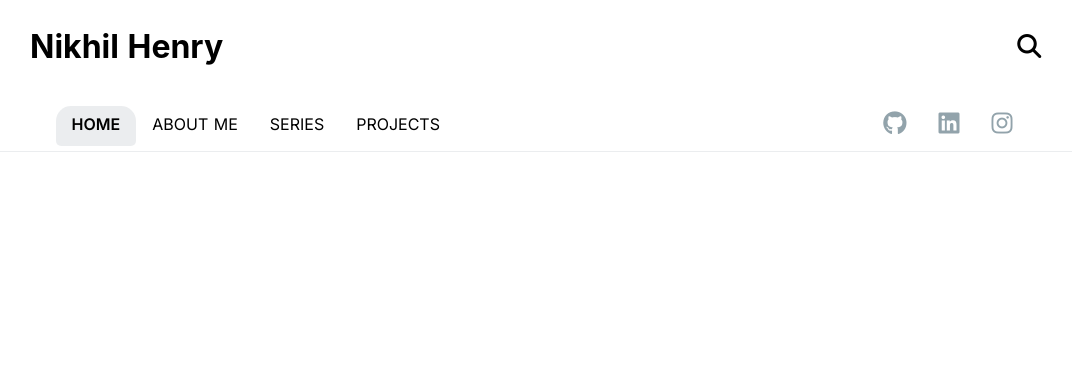
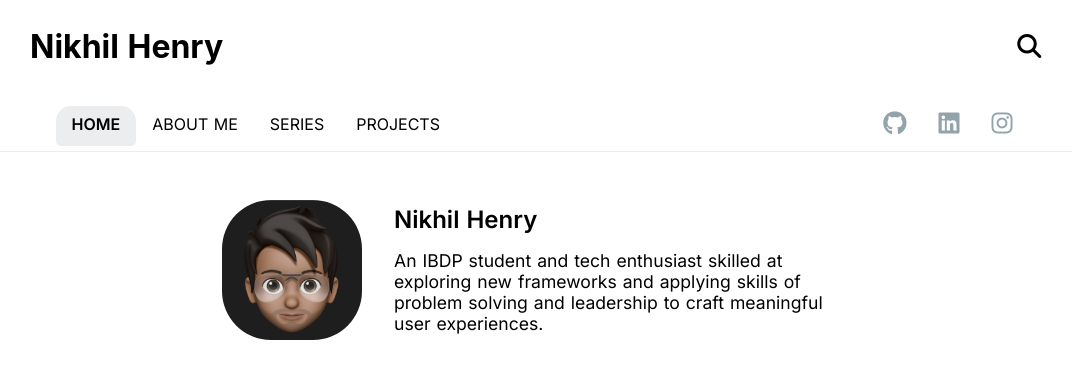
Before and after one commit to nikhilhenry/personal-site, a Nuxt app: page / in a window 1280 px wide. Shown: the top 378 px of the page, without its empty margins (98-1170 px from the left). Built offline with nearby package versions, Linux system fonts and the light colour scheme.

Commit message:
crreate author card

```diff
--- a/pages/index.vue
+++ b/pages/index.vue
@@ -1,14 +1,55 @@
 <template>
-  <div class="container"></div>
+  <div class="container">
+    <section class="author-card">
+      <div class="meta">
+        <div class="avatar">
+          <img src="../assets/avatar.png" />
+        </div>
+        <div class="info">
+          <h2 class="name">Nikhil Henry</h2>
+          <p class="summary">
+            An IBDP student and tech enthusiast skilled at exploring new
+            frameworks and applying skills of problem solving and leadership to
+            craft meaningful user experiences.
+          </p>
+        </div>
+      </div>
+    </section>
+  </div>
 </template>
 
 <script>
 export default {}
 </script>
 
-<style>
+<style lang="scss">
 .title {
   font-family: 'Quicksand', 'Source Sans Pro', -apple-system, BlinkMacSystemFont,
     'Segoe UI', Roboto, 'Helvetica Neue', Arial, sans-serif;
 }
+
+.meta {
+  display: flex;
+  justify-content: space-between;
+  align-items: center;
+  margin-top: 3rem;
+  .avatar {
+    height: 140px !important;
+    width: auto;
+    display: block !important;
+    margin-right: 2rem;
+    img {
+      height: 100%;
+      width: auto;
+      border-radius: 35%;
+      object-fit: cover;
+    }
+  }
+  .name {
+    padding-bottom: 1rem;
+  }
+  .summary {
+    font-size: 1.1rem;
+  }
+}
 </style>
```
